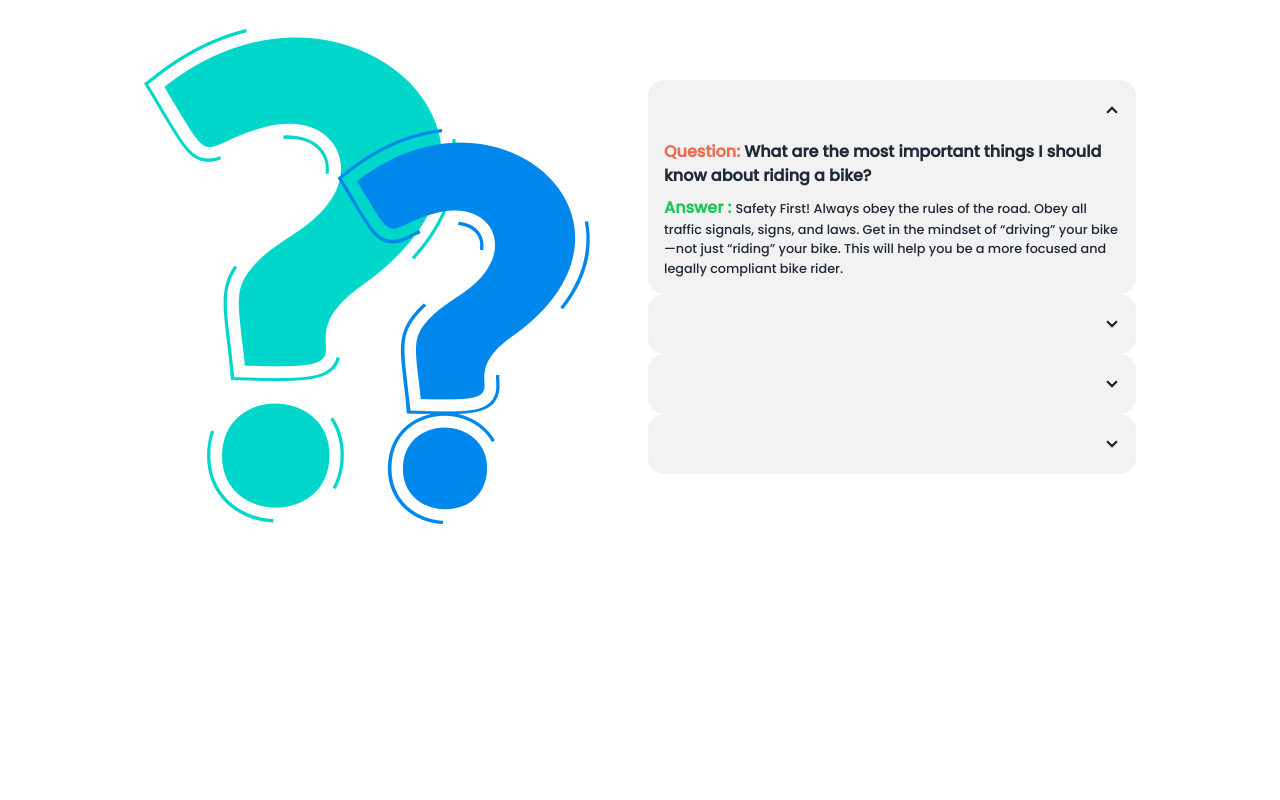
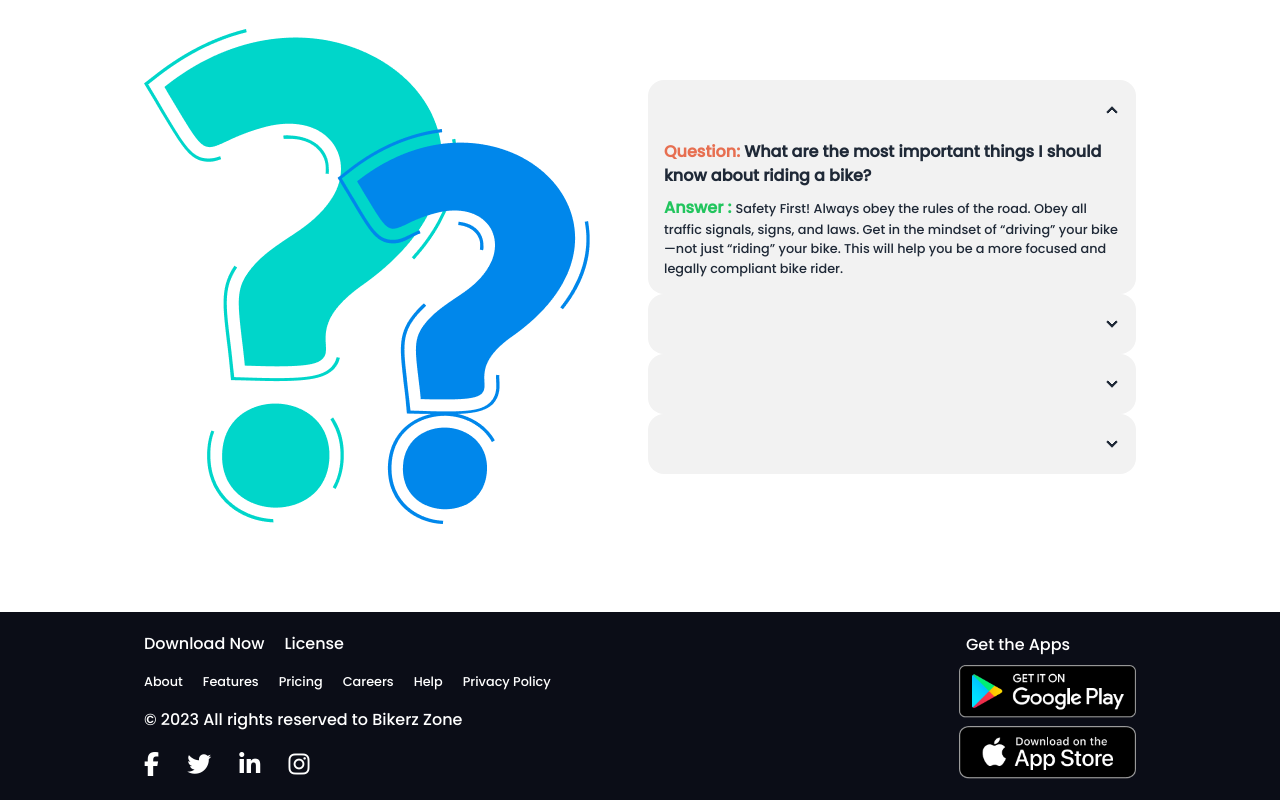
Before and after one commit to bishwajit1965/bikerz-zone, a plain HTML site: page index.html in a window 1280 px wide. Shown: the part 2602-3402 px from the top of the page. Before the commit the page ends 3134 px from the top, so only its background shows below. Drawn offline with nearby package versions, Linux system fonts and the light colour scheme.

Commit message:
Committed

```diff
--- a/index.html
+++ b/index.html
@@ -529,6 +529,47 @@
     </main>
     <!-- Main section ends -->
 
-    <!--  -->
+    <!--Footer section begins  -->
+    <footer class="lg:px-36 lg:mt-20 mt-5 p-2 py-5 bg-[#0B0D17] text-white">
+      <div class="grid lg:grid-cols-4 lg:justify-between lg:gap-4 items-center">
+        <div class="lg:col-span-3 space-y-4">
+          <div class="flex space-x-5">
+            <a href="">Download Now</a>
+            <a href="">License</a>
+          </div>
+          <div class="lg:flex lg:space-x-5 grid">
+            <a href="#" class="text-[0.8rem]">About</a>
+            <a href="#" class="text-[0.8rem]">Features</a>
+            <a href="#" class="text-[0.8rem]">Pricing</a>
+            <a href="#" class="text-[0.8rem]">Careers</a>
+            <a href="#" class="text-[0.8rem]">Help</a>
+            <a href="#" class="text-[0.8rem]">Privacy Policy</a>
+          </div>
+          <p>&copy; 2023 All rights reserved to Bikerz Zone</p>
+          <div class="space-x-6">
+            <i class="fa fa-facebook text-2xl"></i>
+            <i class="fa fa-twitter text-2xl"></i>
+            <i class="fa fa-linkedin text-2xl"></i>
+            <i class="fa fa-instagram text-2xl"></i>
+          </div>
+        </div>
+        <div
+          class="lg:col-span-1 grid lg:justify-items-stretch space-y-2 w-full"
+        >
+          <h2 class="lg:text-center">Get the Apps</h2>
+          <img
+            src="images/android.png"
+            alt=""
+            class="lg:w-3/4 w-full lg:justify-self-end"
+          />
+          <img
+            src="images/ios.png"
+            alt=""
+            class="lg:w-3/4 w-full lg:justify-self-end"
+          />
+        </div>
+      </div>
+    </footer>
+    <!--./Footer section ends  -->
   </body>
 </html>
```
